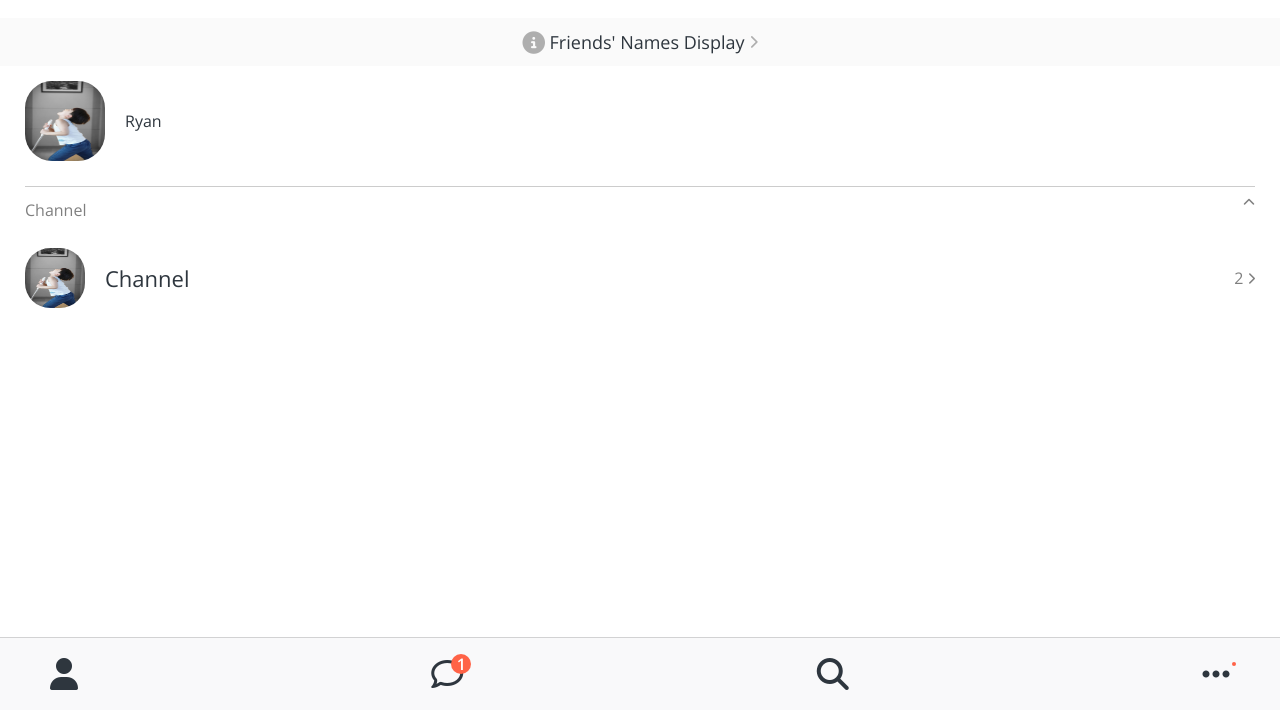
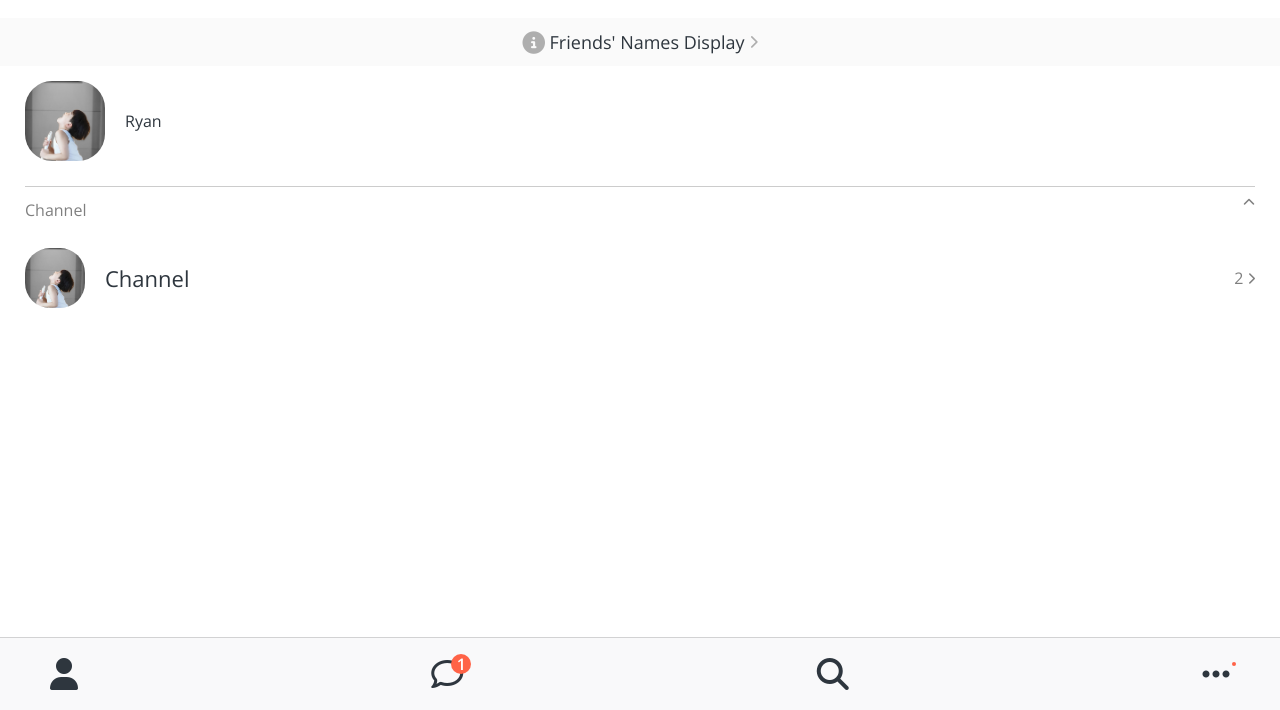
Before and after one commit to JS-Ryan-Choi/kokoa-clone-2022, a plain HTML site: page friends.html in a window 1280 px wide. Shown: the part 90-800 px from the top of the page. Drawn offline with nearby package versions, Linux system fonts and the light colour scheme.

Commit message:
minor fixes

```diff
--- a/friends.html
+++ b/friends.html
@@ -45,7 +45,7 @@
       <div class="user-component">
         <div class="user-component__column">
           <img
-            src="KakaoTalk_Photo.jpeg"
+            src="KakaoTalk_Photo2.jpg"
             class="user-component__avatar user-component__avatar--xl"
           />
           <div class="user-component__text">
@@ -63,7 +63,7 @@
         <div class="user-component">
           <div class="user-component__column">
             <img
-              src="KakaoTalk_Photo.jpeg"
+              src="KakaoTalk_Photo2.jpg"
               class="user-component__avatar user-component__avatar--sm"
             />
             <div class="user-component__text">
```
Also changed, not shown: 20220509_190510.jpg (deleted), KakaoTalk_Photo.jpeg (deleted), KakaoTalk_Photo2.jpg (added).
